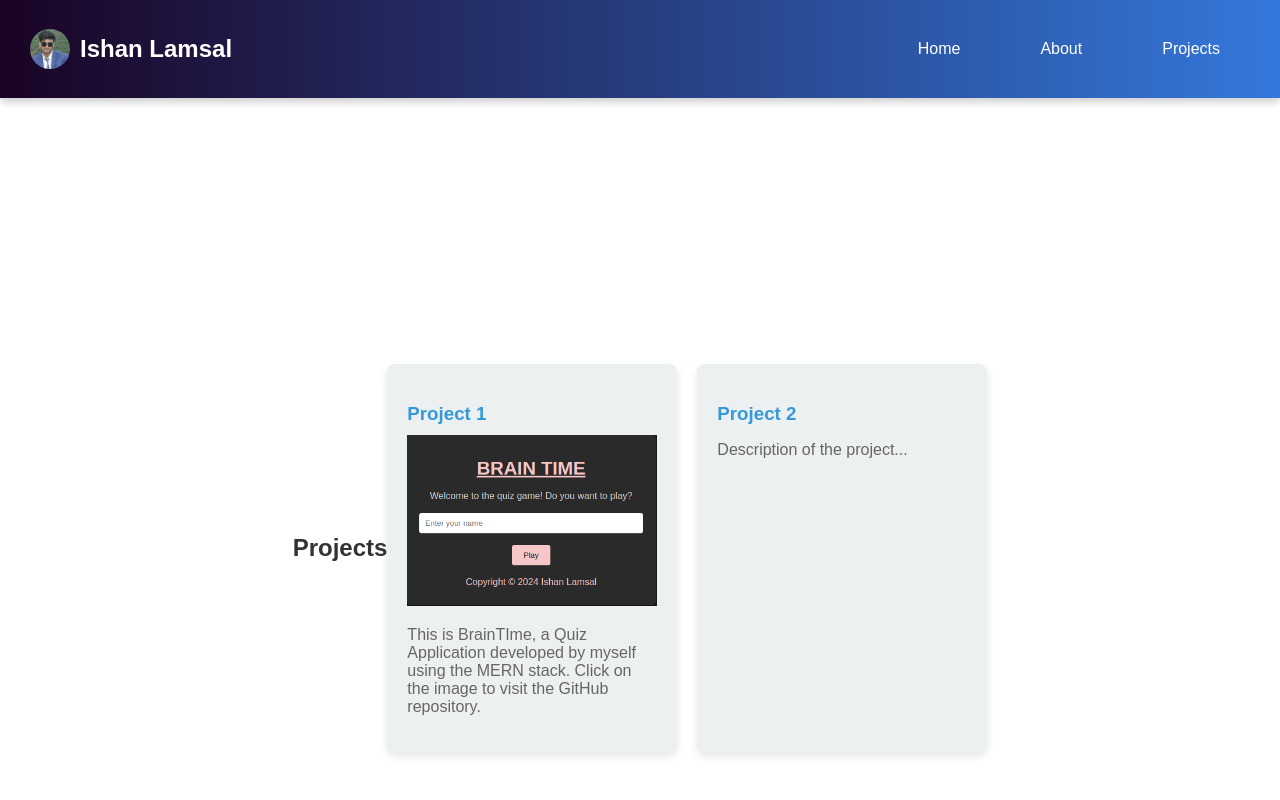
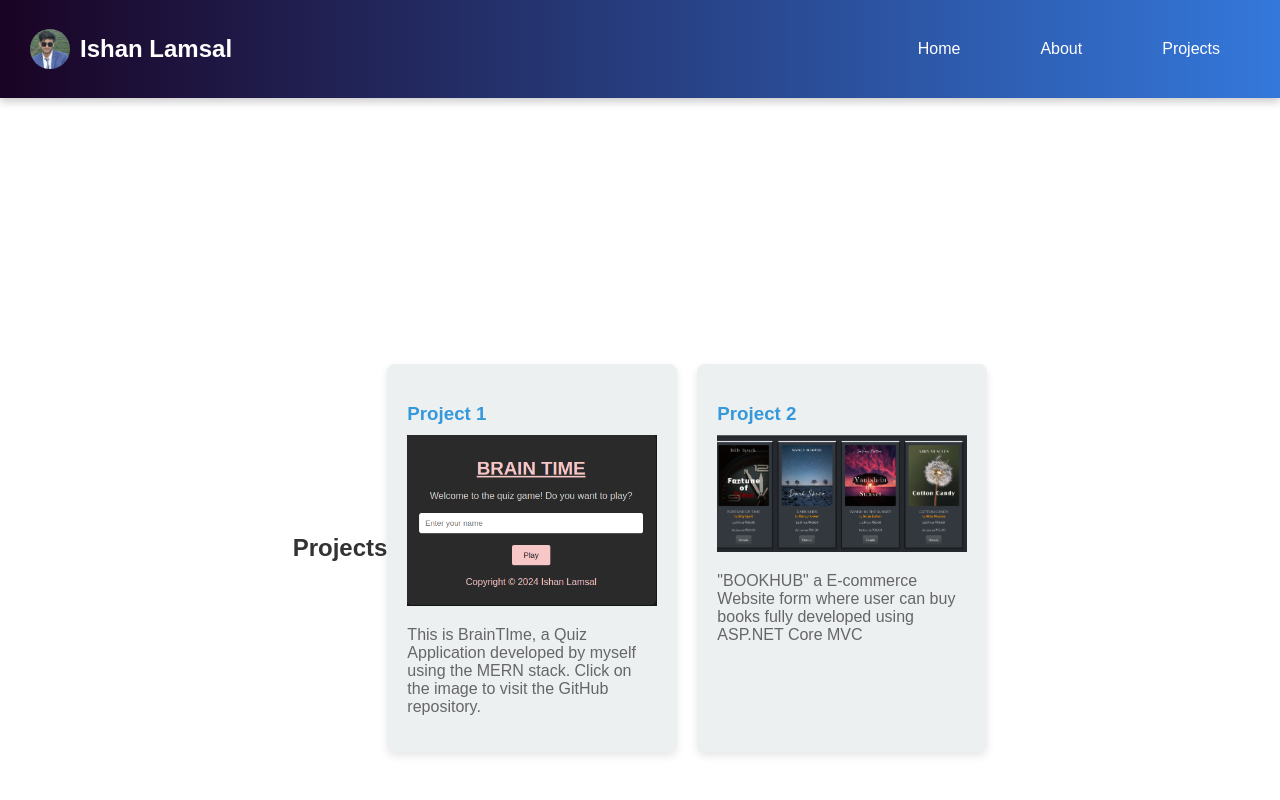
Before and after one commit to Deceit77/Portfolio, a React (Create React App) app: page /projects in a window 1280 px wide. Shown: the top 800 px of the page. Built offline with nearby package versions, Linux system fonts and the light colour scheme; the HTML template or start-up script is replaced by a standard one.

Commit message:
after second project

```diff
--- a/src/components/Header.js
+++ b/src/components/Header.js
@@ -6,7 +6,7 @@ const Header = () => {
     const [displayText1, setDisplayText1] = useState('');
     const [toggle1, setToggle1] = useState(false);
     const [displayText2Index, setDisplayText2Index] = useState(0);
-    const texts = ['C','C++','C#','PYTHON','JS', 'Web Design','MERN STACK','Photography', 'Video Editing','अरु कुनै कुरा आउँदैन'];
+    const texts = ['C','C++','C#','PYTHON','JS', 'Web Design','MERN STACK','Photography', 'Video Editing','.NET MVC','अरु कुनै कुरा आउँदैन'];
 
     useEffect(() => {
         const text1 =  'स्वागतम्!';
--- a/src/components/Projects.js
+++ b/src/components/Projects.js
@@ -1,7 +1,7 @@
 import React from 'react';
 import './Projects.css';
 import mainpic from './braint.png';
-
+import bookpic from './Bookhub.png';
 function Projects() {
   return (
     <section id="projects" className="projects">
@@ -16,7 +16,10 @@ function Projects() {
         </div>
         <div className="project">
           <h3>Project 2</h3>
-          <p>Description of the project...</p>
+          <a href='https://github.com/Deceit77/BookHub'>
+            <img className="Projectim" src={bookpic} alt="Example" />
+          </a>
+          <p>"BOOKHUB" a E-commerce Website form where user can buy books fully developed using ASP.NET Core MVC</p>
         </div>
         {/* Add more projects as needed */}
       </div>
```
Also changed, not shown: src/components/Bookhub.png (added).
